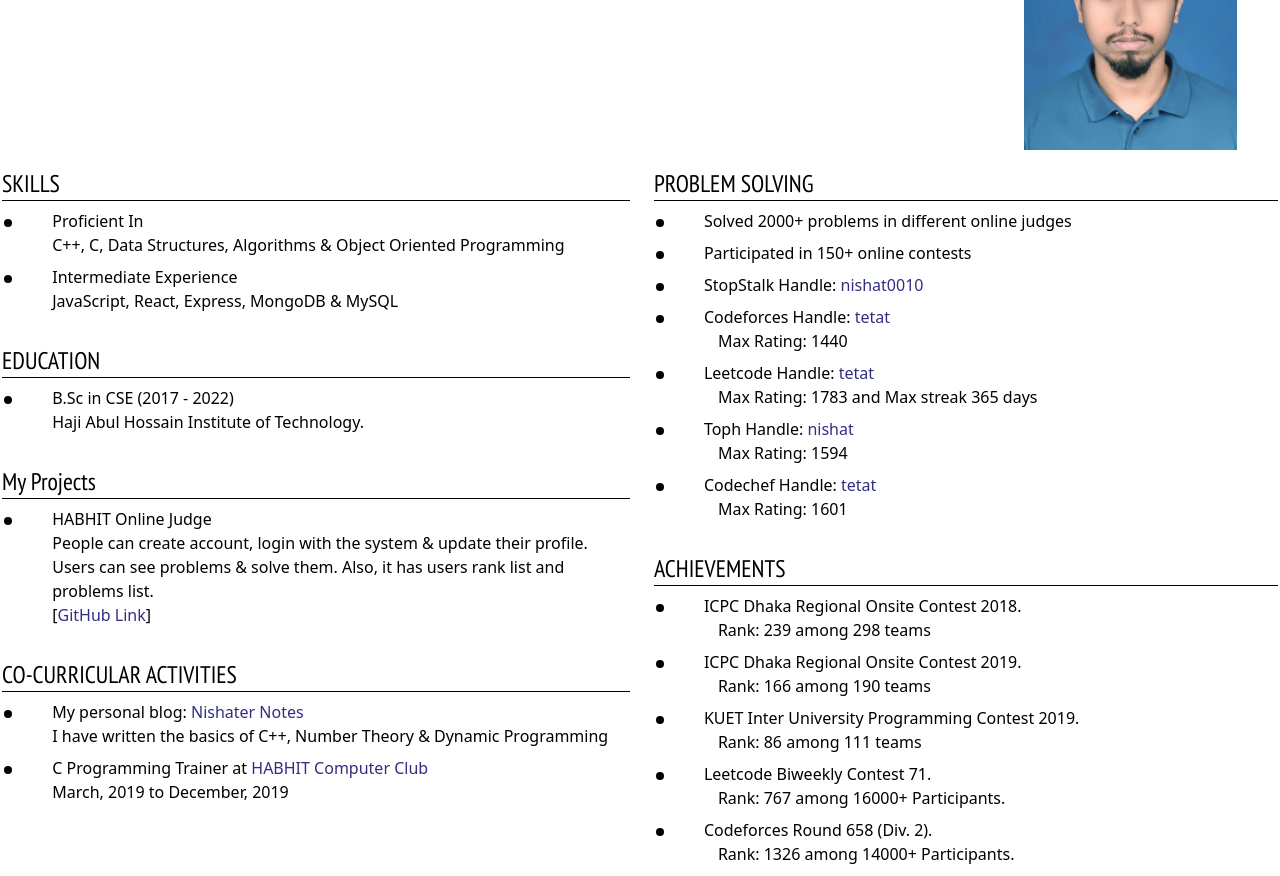
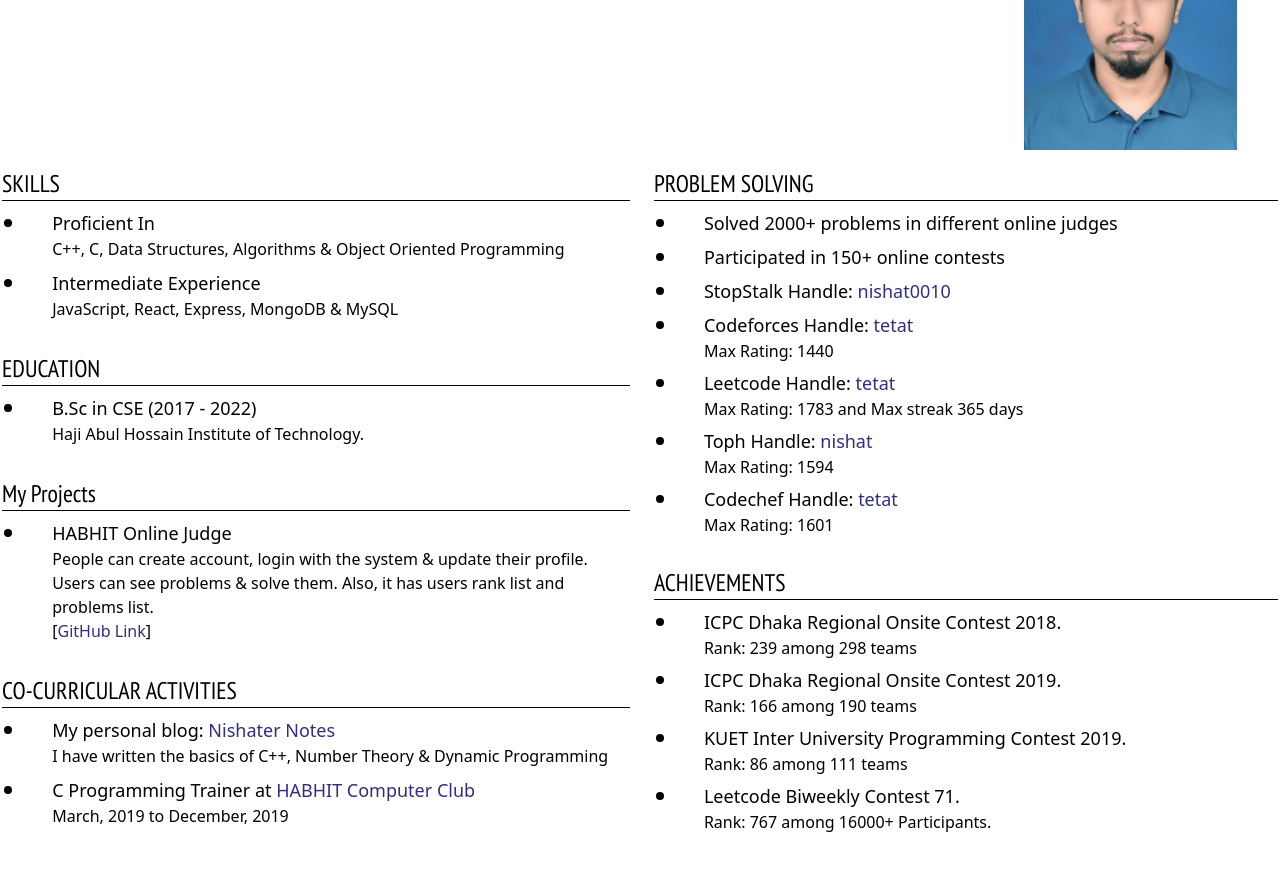
Before and after one commit to tetat/My-Resume, a plain HTML site: page index.html in a window 1280 px wide. Shown: the part 95-971 px from the top of the page. After the commit the page ends 937 px from the top, so only its background shows below. Drawn offline with nearby package versions, Linux system fonts and the light colour scheme.

Commit message:
Achievements reduce & change style in right

```diff
--- a/index.html
+++ b/index.html
@@ -60,7 +60,7 @@
                 <div class="bold-block pb-2">
                     <p class="bold-point ml-0.5 mt-2.5"></p>
                     <div>
-                        <p class="text-md font-medium">Proficient In</p>
+                        <p class="text-lg font-medium">Proficient In</p>
                         <p class="text-md">C++, C, Data Structures, Algorithms & Object Oriented
                             Programming
                         </p>
@@ -69,7 +69,7 @@
                 <div class="bold-block pb-2">
                     <p class="bold-point ml-0.5 mt-2.5"></p>
                     <div>
-                        <p class="text-md font-medium">Intermediate Experience</p>
+                        <p class="text-lg font-medium">Intermediate Experience</p>
                         <p class="text-md">JavaScript, React, Express, MongoDB & MySQL</p>
                     </div>
                 </div>
@@ -80,7 +80,7 @@
                 <div class="bold-block pb-2">
                     <p class="bold-point ml-0.5 mt-2.5"></p>
                     <div>
-                        <p class="text-md font-medium">B.Sc in CSE (2017 - 2022)</p>
+                        <p class="text-lg font-medium">B.Sc in CSE (2017 - 2022)</p>
                         <p class="text-md">Haji Abul Hossain Institute of Technology.</p>
                     </div>
                 </div>
@@ -92,7 +92,7 @@
                     <div class="bold-block pb-2">
                         <p class="bold-point ml-0.5 mt-2.5"></p>
                         <div>
-                            <p class="text-md font-medium">HABHIT Online Judge</p>
+                            <p class="text-lg font-medium">HABHIT Online Judge</p>
 
                             <p class="text-md">People can create account, login with the system & update their
                                 profile. Users can see problems & solve them. Also, it has users rank list and problems
@@ -111,7 +111,7 @@
                 <div class="bold-block pb-2">
                     <p class="bold-point ml-0.5 mt-2.5"></p>
                     <div>
-                        <p class="text-md font-medium">My personal blog: <a href="https://nishaternotes.blogspot.com/"
+                        <p class="text-lg font-medium">My personal blog: <a href="https://nishaternotes.blogspot.com/"
                                 target="_blank"><span class="text-indigo-900">Nishater Notes</span></a></p>
 
                         <p class="text-md">I have written the basics
@@ -123,7 +123,7 @@
                 <div class="bold-block pb-2">
                     <p class="bold-point ml-0.5 mt-2.5"></p>
                     <div>
-                        <p class="text-md font-medium">C Programming Trainer at <a
+                        <p class="text-lg font-medium">C Programming Trainer at <a
                                 href="https://www.facebook.com/HabhitComputerClub" target="_blank"><span
                                     class="text-indigo-900">HABHIT Computer Club</span></a></p>
 
@@ -137,59 +137,59 @@
                 <h4 class="text-2xl font-medium">PROBLEM SOLVING</h4>
                 <p class="horizontal-line mb-2"></p>
                 <div>
-                    <div class="bold-block pb-2">
+                    <div class="bold-block pb-1.5">
                         <p class="bold-point ml-0.5 mt-2.5"></p>
-                        <p class="text-md">Solved <span class="font-medium">2000+</span> problems in different
+                        <p class="text-lg">Solved <span class="font-medium">2000+</span> problems in different
                             online
                             judges</p>
                     </div>
-                    <div class="bold-block pb-2">
+                    <div class="bold-block pb-1.5">
                         <!-- <div class="flex items-start"> -->
                         <p class="bold-point ml-0.5 mt-2.5"></p>
-                        <p class="text-md">Participated in <span class="font-medium">150+</span> online contests</p>
+                        <p class="text-lg">Participated in <span class="font-medium">150+</span> online contests</p>
                         <!-- </div> -->
                     </div>
-                    <div class="bold-block pb-2">
+                    <div class="bold-block pb-1.5">
                         <!-- <div class="flex items-start"> -->
                         <p class="bold-point ml-0.5 mt-2.5"></p>
-                        <p class="text-md">StopStalk Handle: <a href="https://www.stopstalk.com/user/profile/nishat0010"
+                        <p class="text-lg">StopStalk Handle: <a href="https://www.stopstalk.com/user/profile/nishat0010"
                                 target="_blank"><span class="font-medium text-indigo-900">nishat0010</span></a></p>
                         <!-- </div> -->
                     </div>
-                    <div class="bold-block pb-2">
+                    <div class="bold-block pb-1.5">
                         <p class="bold-point ml-0.5 mt-2.5"></p>
                         <div>
-                            <p class="text-md">Codeforces Handle: <a href="https://codeforces.com/profile/tetat"
+                            <p class="text-lg">Codeforces Handle: <a href="https://codeforces.com/profile/tetat"
                                     target="_blank"><span class="font-medium text-indigo-900">tetat</span></a></p>
-                            <p class="text-md ml-3.5">Max Rating: <span class="font-medium">1440</span></p>
+                            <p class="text-md">Max Rating: <span class="font-medium">1440</span></p>
                         </div>
                     </div>
-                    <div class="bold-block pb-2">
+                    <div class="bold-block pb-1.5">
                         <p class="bold-point ml-0.5 mt-2.5"></p>
                         <div>
-                            <p class="text-md">Leetcode Handle: <a href="https://leetcode.com/tetat/"
+                            <p class="text-lg">Leetcode Handle: <a href="https://leetcode.com/tetat/"
                                     target="_blank"><span class="font-medium text-indigo-900">tetat</span></a></p>
-                            <p class="text-md ml-3.5">Max Rating: <span class="font-medium
+                            <p class="text-md">Max Rating: <span class="font-medium
                                 ">1783</span> and Max streak <span class="font-medium
                                 ">365</span> days</p>
                         </div>
                     </div>
-                    <div class="bold-block pb-2">
+                    <div class="bold-block pb-1.5">
                         <p class="bold-point ml-0.5 mt-2.5"></p>
                         <div>
-                            <p class="text-md">Toph Handle: <a href="https://toph.co/u/nishat" target="_blank"><span
+                            <p class="text-lg">Toph Handle: <a href="https://toph.co/u/nishat" target="_blank"><span
                                         class="font-medium text-indigo-900">nishat</span></a></p>
 
-                            <p class="text-md ml-3.5">Max Rating: <span class="font-medium
+                            <p class="text-md">Max Rating: <span class="font-medium
                                 ">1594</span></p>
                         </div>
                     </div>
-                    <div class="bold-block pb-2">
+                    <div class="bold-block pb-1.5">
                         <p class="bold-point ml-0.5 mt-2.5"></p>
                         <div>
-                            <p class="text-md">Codechef Handle: <a href="https://www.codechef.com/users/tetat"
+                            <p class="text-lg">Codechef Handle: <a href="https://www.codechef.com/users/tetat"
                                     target="_blank"><span class="font-medium text-indigo-900">tetat</span></a></p>
-                            <p class="text-md ml-3.5">Max Rating: <span class="font-medium
+                            <p class="text-md">Max Rating: <span class="font-medium
                                 ">1601</span></p>
                         </div>
                     </div>
@@ -199,41 +199,41 @@
                 <h4 class="text-2xl font-medium">ACHIEVEMENTS</h4>
                 <p class="horizontal-line mb-2"></p>
                 <div>
-                    <div class="bold-block pb-2">
+                    <div class="bold-block pb-1.5">
                         <p class="bold-point ml-0.5 mt-2.5"></p>
                         <div>
-                            <p class="text-md">ICPC Dhaka Regional Onsite Contest 2018.</p>
-                            <p class="text-md ml-3.5">Rank: 239 among 298 teams</p>
+                            <p class="text-lg">ICPC Dhaka Regional Onsite Contest 2018.</p>
+                            <p class="text-md">Rank: 239 among 298 teams</p>
                         </div>
                     </div>
-                    <div class="bold-block pb-2">
+                    <div class="bold-block pb-1.5">
                         <p class="bold-point ml-0.5 mt-2.5"></p>
                         <div>
-                            <p class="text-md">ICPC Dhaka Regional Onsite Contest 2019.</p>
-                            <p class="text-md ml-3.5">Rank: 166 among 190 teams</p>
+                            <p class="text-lg">ICPC Dhaka Regional Onsite Contest 2019.</p>
+                            <p class="text-md">Rank: 166 among 190 teams</p>
                         </div>
                     </div>
-                    <div class="bold-block pb-2">
+                    <div class="bold-block pb-1.5">
                         <p class="bold-point ml-0.5 mt-2.5"></p>
                         <div>
-                            <p class="text-md">KUET Inter University Programming Contest 2019.</p>
-                            <p class="text-md ml-3.5">Rank: 86 among 111 teams</p>
+                            <p class="text-lg">KUET Inter University Programming Contest 2019.</p>
+                            <p class="text-md">Rank: 86 among 111 teams</p>
                         </div>
                     </div>
-                    <div class="bold-block pb-2">
+                    <div class="bold-block pb-1.5">
                         <p class="bold-point ml-0.5 mt-2.5"></p>
                         <div>
-                            <p class="text-md">Leetcode Biweekly Contest 71.</p>
-                            <p class="text-md ml-3.5">Rank: 767 among 16000+ Participants.</p>
+                            <p class="text-lg">Leetcode Biweekly Contest 71.</p>
+                            <p class="text-md">Rank: 767 among 16000+ Participants.</p>
                         </div>
                     </div>
-                    <div class="bold-block pb-2">
+                    <!-- <div class="bold-block pb-1.5">
                         <p class="bold-point ml-0.5 mt-2.5"></p>
                         <div>
-                            <p class="text-md">Codeforces Round 658 (Div. 2).</p>
-                            <p class="text-md ml-3.5">Rank: 1326 among 14000+ Participants.</p>
+                            <p class="text-lg">Codeforces Round 658 (Div. 2).</p>
+                            <p class="text-md">Rank: 1326 among 14000+ Participants.</p>
                         </div>
-                    </div>
+                    </div> -->
                     <!-- <div>
                         <div class="flex items-start">
                             <p class="bold-point ml-0.5 mt-2.5"></p>
```
